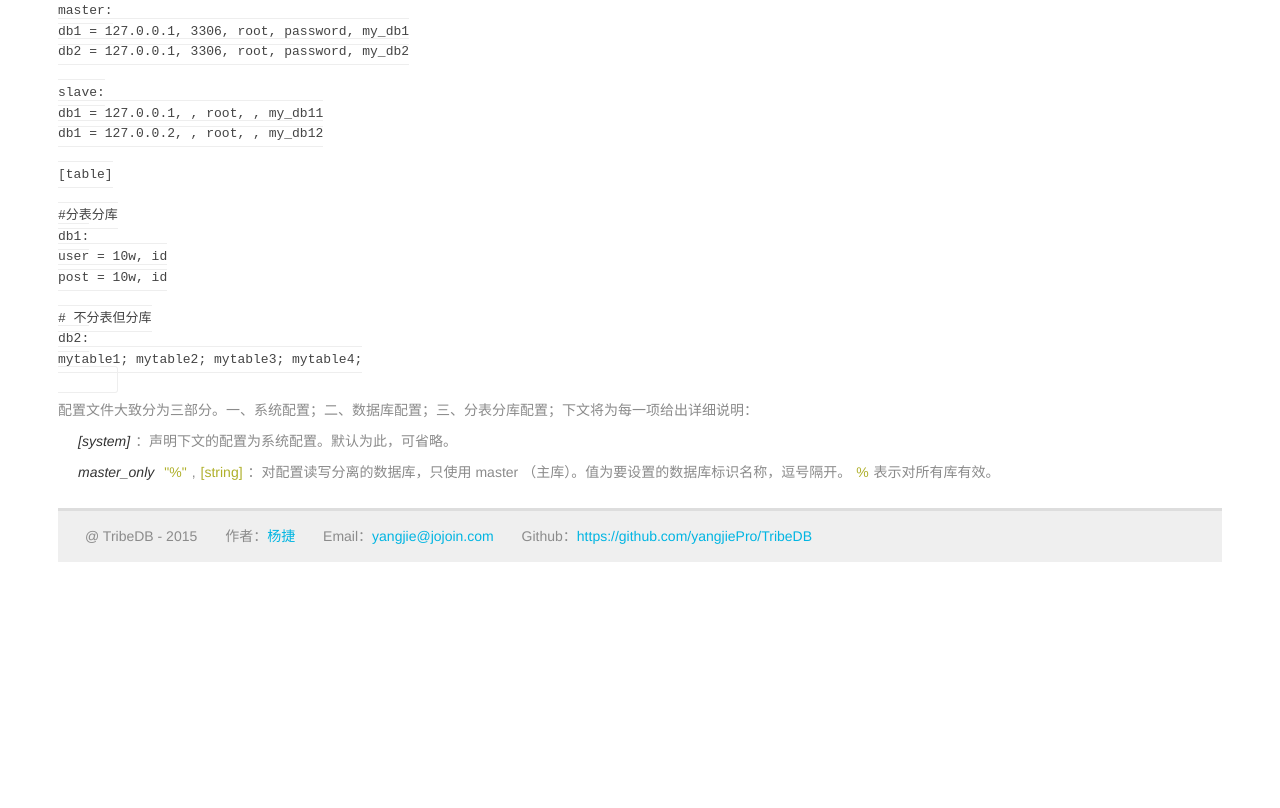
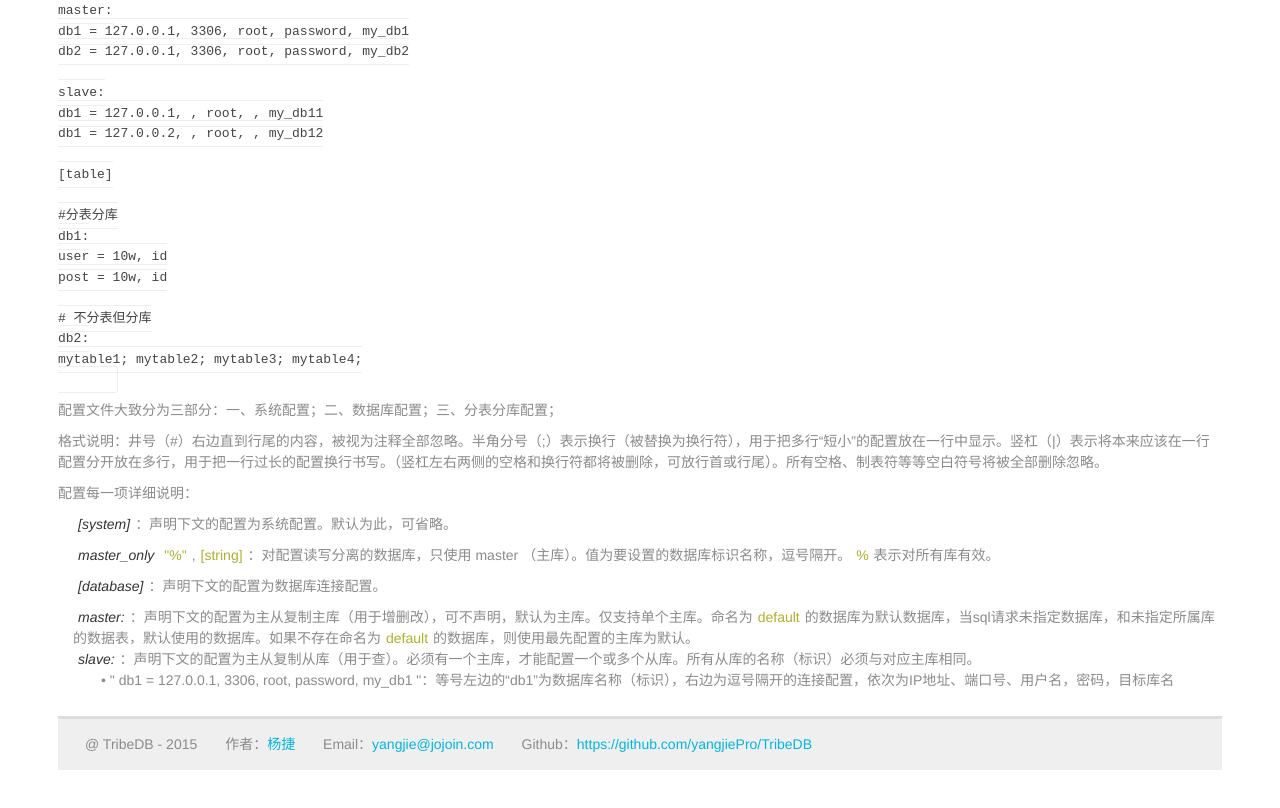
Before and after one commit to jojoin/TribeDB, a plain HTML site: page index.html in a window 1280 px wide. Shown: the part 2529-3337 px from the top of the page. Before the commit the page ends 3149 px from the top, so only its background shows below. Drawn offline with nearby package versions, Linux system fonts and the light colour scheme; a small style sheet from the web is missing.

Commit message:
master slave

```diff
--- a/index.html
+++ b/index.html
@@ -168,7 +168,9 @@ post = 10w, id
 db2:
 mytable1; mytable2; mytable3; mytable4;
       </code></pre>
-      <p>配置文件大致分为三部分。一、系统配置；二、数据库配置；三、分表分库配置；下文将为每一项给出详细说明：</p>
+      <p>配置文件大致分为三部分：一、系统配置；二、数据库配置；三、分表分库配置；</p>
+      <p>格式说明：井号（#）右边直到行尾的内容，被视为注释全部忽略。半角分号（;）表示换行（被替换为换行符），用于把多行“短小”的配置放在一行中显示。竖杠（|）表示将本来应该在一行配置分开放在多行，用于把一行过长的配置换行书写。（竖杠左右两侧的空格和换行符都将被删除，可放行首或行尾）。所有空格、制表符等等空白符号将被全部删除忽略。</p>
+      <p>配置每一项详细说明：</p>
       <div class="param">
         <p><em>[system]</em>：声明下文的配置为系统配置。默认为此，可省略。</p>
       </div>
@@ -177,6 +179,14 @@ mytable1; mytable2; mytable3; mytable4;
         <p><em>read_only</em><var>"%"</var>,<var>[string]</var>：设置“只读模式”的数据库。值为需要设置的数据库的名称(标识)，逗号隔开。此项可用于数据拷贝迁移或结构升级时，不影响读取访问。</p>
         -->
         <p><em>master_only</em><var>"%"</var>,<var>[string]</var>：对配置读写分离的数据库，只使用 master （主库）。值为要设置的数据库标识名称，逗号隔开。<var>%</var>表示对所有库有效。</p>
+      </div>
+      <div class="param">
+        <p><em>[database]</em>：声明下文的配置为数据库连接配置。</p>
+      </div>
+      <div class="param">
+        <p><em>master:</em>：声明下文的配置为主从复制主库（用于增删改），可不声明，默认为主库。仅支持单个主库。命名为<var>default</var>的数据库为默认数据库，当sql请求未指定数据库，和未指定所属库的数据表，默认使用的数据库。如果不存在命名为<var>default</var>的数据库，则使用最先配置的主库为默认。</p>
+        <p><em>slave:</em>：声明下文的配置为主从复制从库（用于查）。必须有一个主库，才能配置一个或多个从库。所有从库的名称（标识）必须与对应主库相同。</p>
+        <p>　　• " db1 = 127.0.0.1, 3306, root, password, my_db1 "：等号左边的“db1”为数据库名称（标识），右边为逗号隔开的连接配置，依次为IP地址、端口号、用户名，密码，目标库名</p>
       </div>
     </div>
 
```
